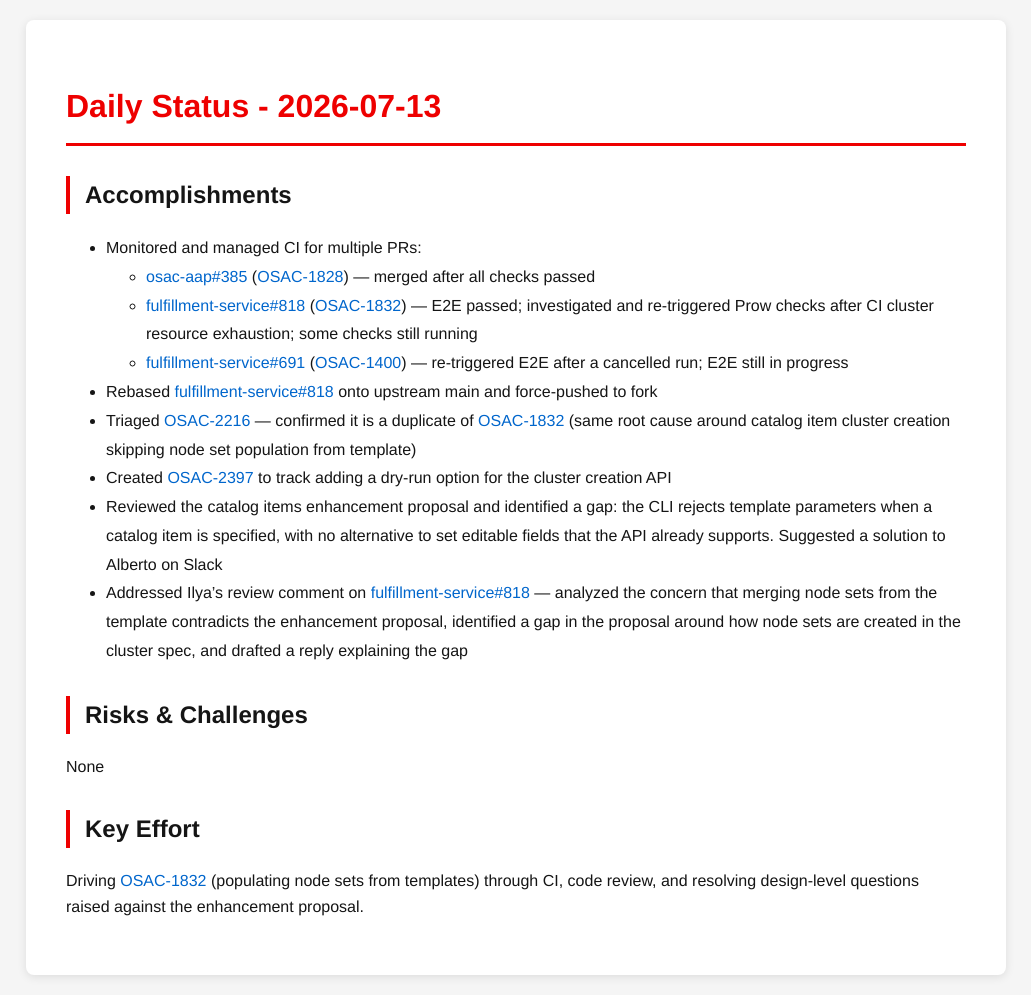
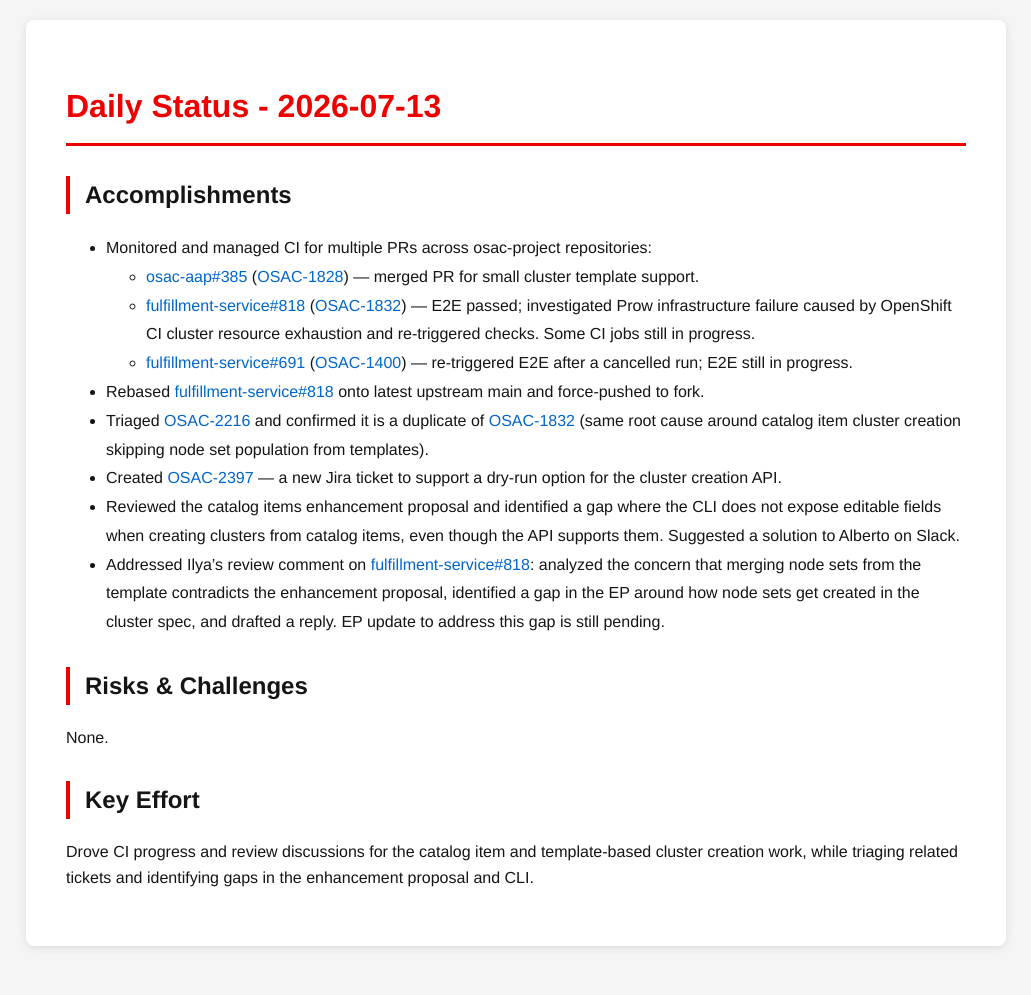
Before and after one commit to tzvatot/daily-status, a Jekyll site: the page built from 2026-07-13.md, in a window 1280 px wide. Shown: the whole page, without its empty margins (124-1155 px from the left). Built offline with Jekyll 4.4.1, drawn with Linux system fonts in a browser that asks for light colours; after the commit the page ends 966 px from its top, so only the background shows below that.

Commit message:
Daily status update - 2026-07-13

```diff
--- a/2026-07-13.md
+++ b/2026-07-13.md
@@ -7,18 +7,18 @@
 # Daily Status - 2026-07-13
 
 ## Accomplishments
-- Monitored and managed CI for multiple PRs:
-  - [osac-aap#385](https://github.com/osac-project/osac-aap/pull/385) ([OSAC-1828](https://redhat.atlassian.net/browse/OSAC-1828)) — merged after all checks passed
-  - [fulfillment-service#818](https://github.com/osac-project/fulfillment-service/pull/818) ([OSAC-1832](https://redhat.atlassian.net/browse/OSAC-1832)) — E2E passed; investigated and re-triggered Prow checks after CI cluster resource exhaustion; some checks still running
-  - [fulfillment-service#691](https://github.com/osac-project/fulfillment-service/pull/691) ([OSAC-1400](https://redhat.atlassian.net/browse/OSAC-1400)) — re-triggered E2E after a cancelled run; E2E still in progress
-- Rebased [fulfillment-service#818](https://github.com/osac-project/fulfillment-service/pull/818) onto upstream main and force-pushed to fork
-- Triaged [OSAC-2216](https://redhat.atlassian.net/browse/OSAC-2216) — confirmed it is a duplicate of [OSAC-1832](https://redhat.atlassian.net/browse/OSAC-1832) (same root cause around catalog item cluster creation skipping node set population from template)
-- Created [OSAC-2397](https://redhat.atlassian.net/browse/OSAC-2397) to track adding a dry-run option for the cluster creation API
-- Reviewed the catalog items enhancement proposal and identified a gap: the CLI rejects template parameters when a catalog item is specified, with no alternative to set editable fields that the API already supports. Suggested a solution to Alberto on Slack
-- Addressed Ilya's review comment on [fulfillment-service#818](https://github.com/osac-project/fulfillment-service/pull/818) — analyzed the concern that merging node sets from the template contradicts the enhancement proposal, identified a gap in the proposal around how node sets are created in the cluster spec, and drafted a reply explaining the gap
+- Monitored and managed CI for multiple PRs across osac-project repositories:
+  - [osac-aap#385](https://github.com/osac-project/osac-aap/pull/385) ([OSAC-1828](https://redhat.atlassian.net/browse/OSAC-1828)) — merged PR for small cluster template support.
+  - [fulfillment-service#818](https://github.com/osac-project/fulfillment-service/pull/818) ([OSAC-1832](https://redhat.atlassian.net/browse/OSAC-1832)) — E2E passed; investigated Prow infrastructure failure caused by OpenShift CI cluster resource exhaustion and re-triggered checks. Some CI jobs still in progress.
+  - [fulfillment-service#691](https://github.com/osac-project/fulfillment-service/pull/691) ([OSAC-1400](https://redhat.atlassian.net/browse/OSAC-1400)) — re-triggered E2E after a cancelled run; E2E still in progress.
+- Rebased [fulfillment-service#818](https://github.com/osac-project/fulfillment-service/pull/818) onto latest upstream main and force-pushed to fork.
+- Triaged [OSAC-2216](https://redhat.atlassian.net/browse/OSAC-2216) and confirmed it is a duplicate of [OSAC-1832](https://redhat.atlassian.net/browse/OSAC-1832) (same root cause around catalog item cluster creation skipping node set population from templates).
+- Created [OSAC-2397](https://redhat.atlassian.net/browse/OSAC-2397) — a new Jira ticket to support a dry-run option for the cluster creation API.
+- Reviewed the catalog items enhancement proposal and identified a gap where the CLI does not expose editable fields when creating clusters from catalog items, even though the API supports them. Suggested a solution to Alberto on Slack.
+- Addressed Ilya's review comment on [fulfillment-service#818](https://github.com/osac-project/fulfillment-service/pull/818): analyzed the concern that merging node sets from the template contradicts the enhancement proposal, identified a gap in the EP around how node sets get created in the cluster spec, and drafted a reply. EP update to address this gap is still pending.
 
 ## Risks & Challenges
-None
+None.
 
 ## Key Effort
-Driving [OSAC-1832](https://redhat.atlassian.net/browse/OSAC-1832) (populating node sets from templates) through CI, code review, and resolving design-level questions raised against the enhancement proposal.
+Drove CI progress and review discussions for the catalog item and template-based cluster creation work, while triaging related tickets and identifying gaps in the enhancement proposal and CLI.
```
